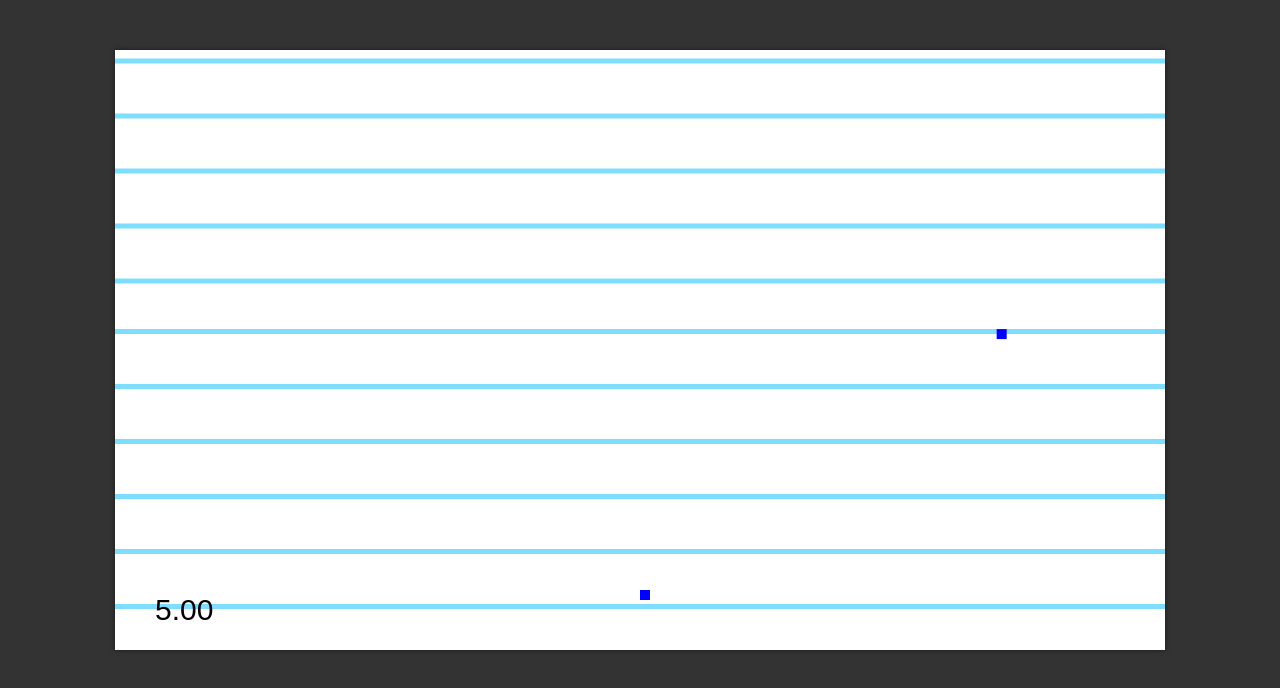
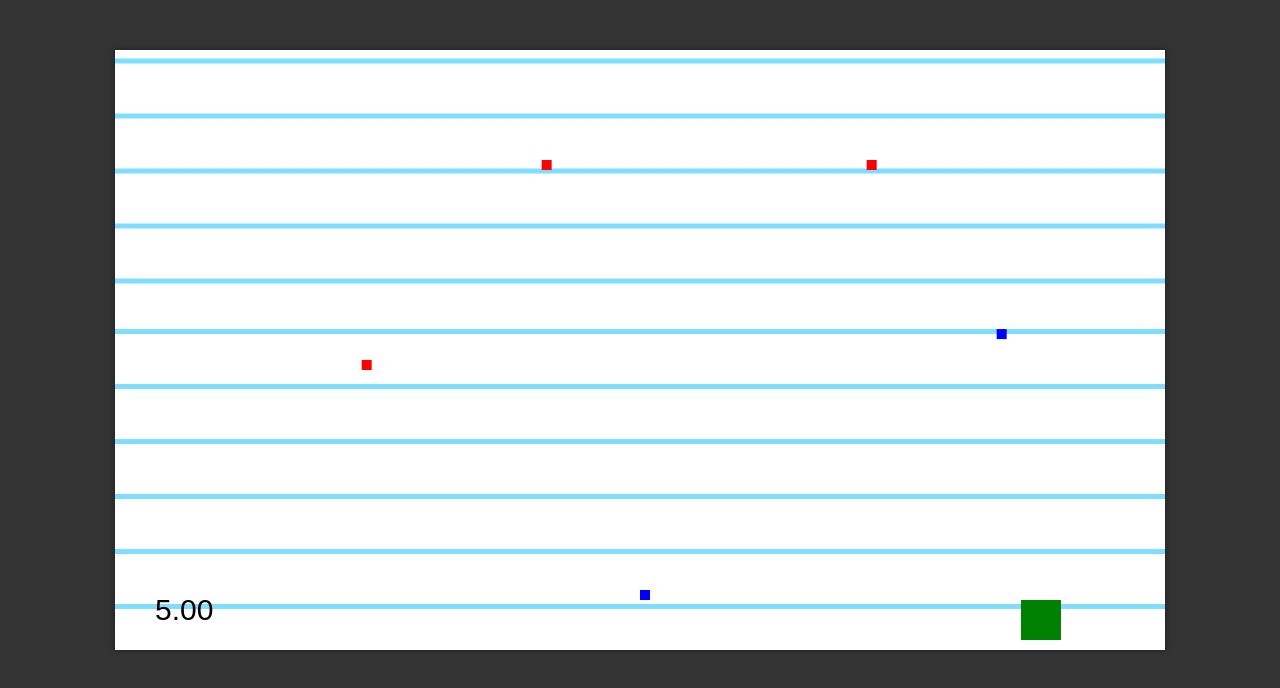
Before and after one commit to marcoswitcel/marcoswitcel.github.io, a plain HTML site: page index.html in a window 1280 px wide. Drawn offline with Linux system fonts and the light colour scheme.

Commit message:
tá pegando fogo bixo

```diff
--- a/index.html
+++ b/index.html
@@ -4,7 +4,7 @@
     <meta charset="UTF-8">
     <meta name="viewport" content="width=device-width, initial-scale=1.0">
     <meta http-equiv="X-UA-Compatible" content="ie=edge">
-    <title>Space Evaders</title>
+    <title>Space Evaders - Test</title>
     <link rel="icon" href="/favicon.png" type="image/png" sizes="64x64">
     <link rel="stylesheet" href="/css/main.css">
 </head>
--- a/js/enemies.js
+++ b/js/enemies.js
@@ -1,7 +1,7 @@
 function isIntersecting(p1, p2) {
     var
-    ver = Math.abs(p1.yPos - p2.yPos),
-    hor = Math.abs(p1.xPos - p2.xPos);
+        ver = Math.abs(p1.yPos - p2.yPos),
+        hor = Math.abs(p1.xPos - p2.xPos);
     ver = Math.pow(ver, 2);
     hor = Math.pow(hor, 2);
 
@@ -10,46 +10,81 @@ function isIntersecting(p1, p2) {
 
 var TIMER = {
     initialTime: 0,
-    init : function init() {
+    init: function init() {
         this.initialTime = (new Date()).getTime();
     },
-    getCurrentTime : function getCurrentTime() {
-        return (((new Date()).getTime() - this.initialTime)/1000).toFixed(2);
+    getCurrentTime: function getCurrentTime() {
+        return (((new Date()).getTime() - this.initialTime) / 1000).toFixed(2);
     },
-    render : function render() {
+    render: function render() {
         CTX.fillStyle = "Black";
         CTX.font = "30px Arial";
         CTX.fillText(this.getCurrentTime(), 40, CONFIG.height * .95);
     }
 }
 
-function Enemies(color, width,height, speed, xPos, yPos, radius) {
-    this.color =  color;
-    this.width =  width;
+function Enemies(color, width, height, speed, xPos, yPos, radius) {
+    this.color = color;
+    this.width = width;
     this.height = height;
     this.speed = speed;
     this.xPos = xPos;
     this.yPos = yPos;
     this.radius = 5;
 }
+
+Enemies.list = [];
+
 Enemies.prototype.update = function update() {
     this.yPos += this.speed;
 };
-Enemies.prototype.render =  function render() {
+Enemies.prototype.render = function render() {
     this.update();
 
     CTX.fillStyle = this.color;
     CTX.fillRect(this.xPos, this.yPos, this.width, this.height);
 };
 
-Enemies.renderAll = function renderList(list) {
-    list.forEach(function (el) {
+Enemies.renderAll = function renderList() {
+    this.check();
+    this.spawn();
+    this.list.forEach(function (el) {
         el.render();
     });
 };
-Enemies.caughtPlayer = function caughtPlayer(list) {
-    for (var i = 0; i < list.length; i++) {
-        if (isIntersecting(list[i], PLAYER)) {
+
+Enemies.check = function renderList() {
+    var ll = this.list.length;
+    var newList = [];
+    for (var i = 0; i < ll; i++) {
+        if (this.list[i].yPos < CONFIG.height) {
+            newList.push(this.list[i]);
+        }
+    }
+    this.list = newList;
+};
+
+Enemies.spawn = function renderList() {
+    if (this.list.length < 3) {
+        var min = 1;
+        var max = 4;
+        var ne = Math.floor(Math.random() * (max - min + 1)) + min; //number of enemies
+        for (var i = 0; i < ne; i++) {
+            var rt = Math.floor(Math.random() * 9);
+            if (rt > 0 && rt <= 3) {
+                this.list.push(new Enemies("red", 10, 10, 2, CONFIG.width * Math.random(), 0));
+            } else if (rt > 3 && rt <= 6) {
+                this.list.push(new Enemies("green", 40, 40, 10, CONFIG.width * Math.random(), 0));
+            } else if (rt > 5 && rt <= 8) {
+                this.list.push(new Enemies("blue", 80, 80, 3, CONFIG.width * Math.random(), 0));
+            }
+        }
+    }
+};
+
+Enemies.caughtPlayer = function caughtPlayer() {
+    for (var i = 0; i < this.list.length; i++) {
+        if (isIntersecting(this.list[i], PLAYER)) {
             console.log("colidiu");
             break;
         }
--- a/js/main.js
+++ b/js/main.js
@@ -96,10 +96,8 @@ BACKGROUND.init();
 // Agora PLAYER pode fazer uso dos métodos de renderizibles
 delegate(PLAYER, renderizibles);
 
-var enemies = [];
-
 for (var i = 0; i < 5; i++) {
-    enemies.push(new Enemies("Blue", 10, 10, Math.random() * 10, CONFIG.width * Math.random(), 0, 5));
+    Enemies.list.push(new Enemies("Blue", 10, 10, Math.random() * 10, CONFIG.width * Math.random(), 0, 5));
 }
 TIMER.init();
 
@@ -109,12 +107,12 @@ function main() {
     CTX.fillRect(0, 0, CONFIG.width, CONFIG.height);
 
     // Checa se pegou o player
-    Enemies.caughtPlayer(enemies);
+    Enemies.caughtPlayer();
 
     // renderiza
     BACKGROUND.render();
     PLAYER.render();
-    Enemies.renderAll(enemies);
+    Enemies.renderAll();
     TIMER.render();
 
     // Invoca funções dali tantos segundos
```
